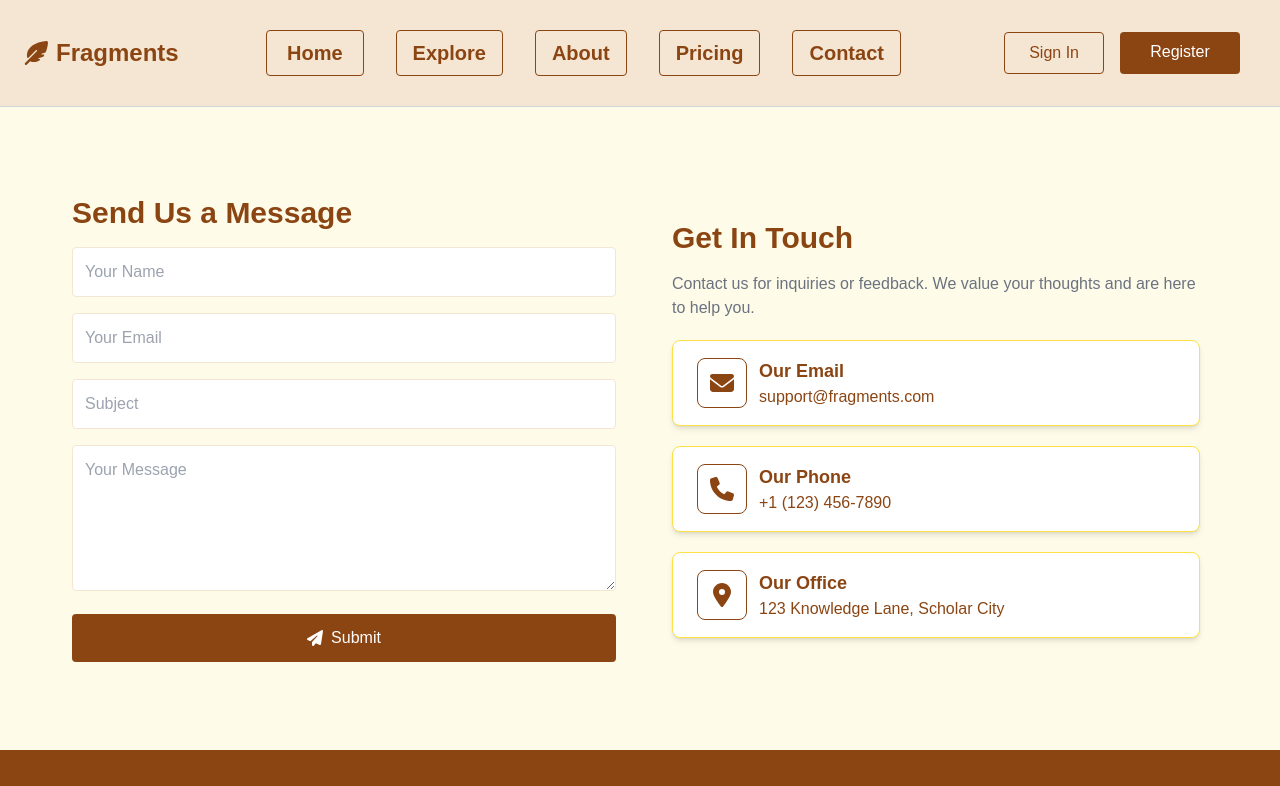
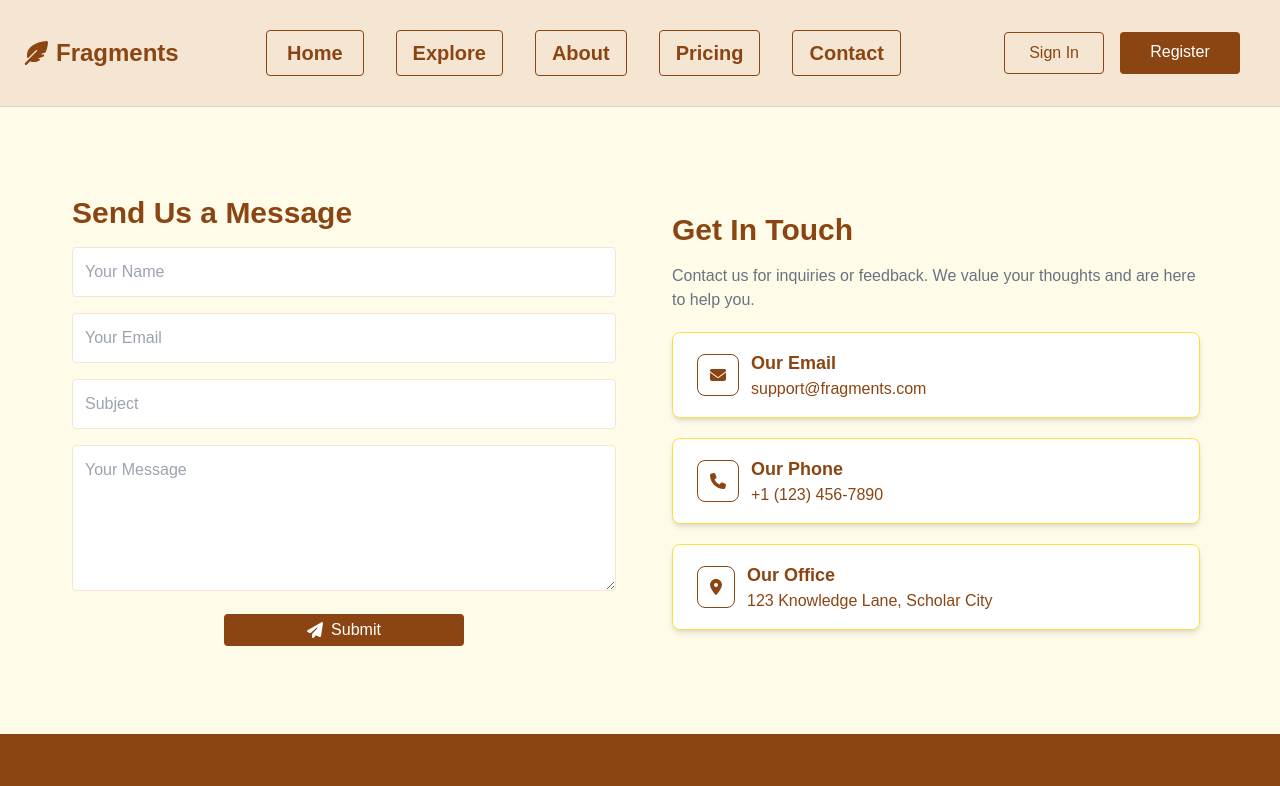
Before and after one commit to danial-khan/fragments-landingpage, a Next.js app: page /contact in a window 1280 px wide. Shown: the top 786 px of the page. Built offline with nearby package versions, Linux system fonts and the light colour scheme; no server answers.

Commit message:
chores: fixed contact us page

```diff
--- a/src/app/contact/page.tsx
+++ b/src/app/contact/page.tsx
@@ -136,9 +136,9 @@ const Contact = () => {
               {/* Submit Button */}
               <button
                 type="submit"
-                className="w-full p-3 text-white bg-secondary rounded hover:bg-semiSecondary flex items-center justify-center space-x-2"
+                className="p-3 text-white bg-secondary rounded hover:bg-semiSecondary flex items-center justify-center space-x-2 h-8 w-60 justify-self-center"
               >
-                <FontAwesomeIcon icon={faPaperPlane} />
+                <FontAwesomeIcon icon={faPaperPlane} className="h-4"/>
                 <span>Submit</span>
               </button>
             </form>
@@ -188,7 +188,7 @@ const ContactInfo = ({ icon, title, content }: ContactInfoProps) => {
   return (
     <div className="flex items-center gap-3 bg-white py-4 px-6 shadow-md border border-yellow-300 rounded-lg">
       <button className="bg-white border border-secondary rounded-lg p-3 flex items-center justify-center">
-        <FontAwesomeIcon icon={icon} className="text-secondary h-6 w-6" />
+        <FontAwesomeIcon icon={icon} className="text-secondary h-4" />
       </button>
       <div>
         <h2 className="text-lg text-secondary font-bold">{title}</h2>
```
